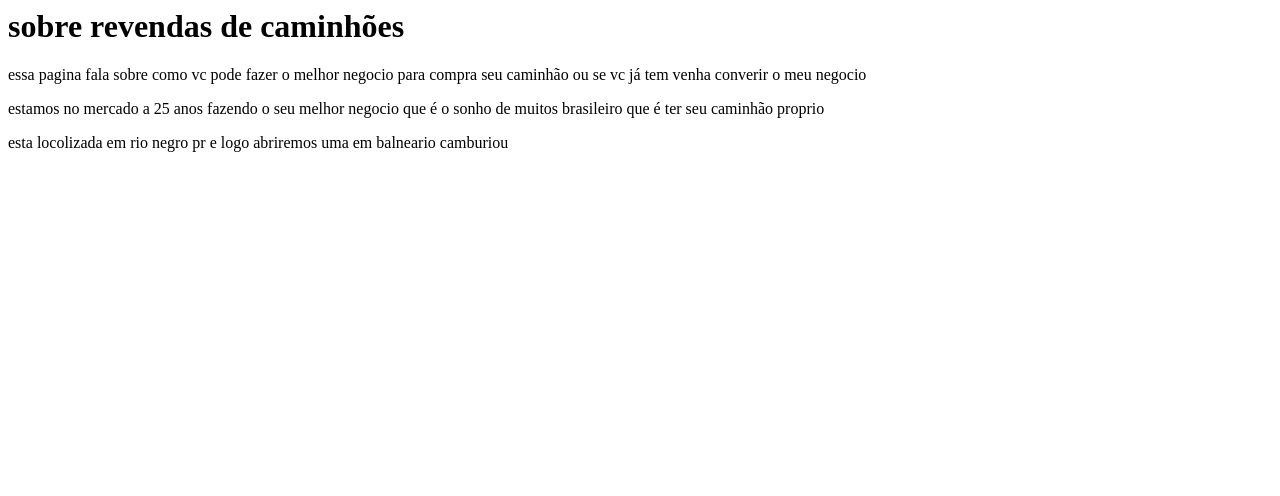
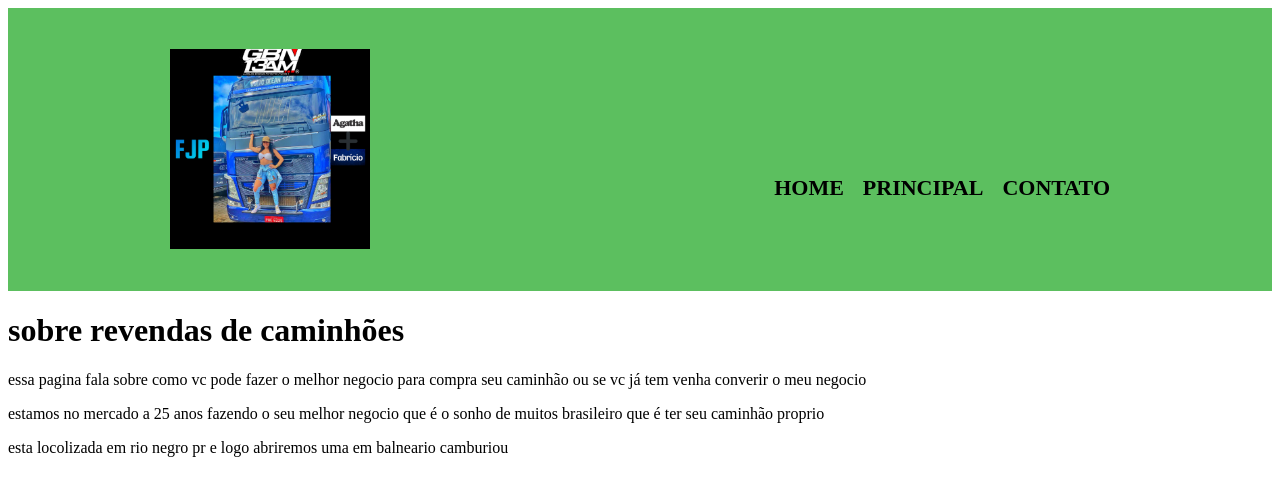
Before and after one commit to fabriciogbn/barao1a-fabricio, a plain HTML site: page index.html in a window 1280 px wide. Drawn offline with Linux system fonts and the light colour scheme.

Commit message:
Update index.html

```diff
--- a/index.html
+++ b/index.html
@@ -3,6 +3,23 @@
   <head>
     <meta charset="UTF-8">
     <title>FJPcaminhões</title>
+    <link rel="stylesheet" href="reset.css">
+	<link rel="stylesheet" href="style.css">
+</head>
+
+<body>
+	<header>
+		<div class="caixa">
+		<h1><img src="imagem2.png" class="logo"></h1>
+		<nav>
+		<ul>
+			<li> <a href="index.html">Home</a></li>
+			<li> <a href="principal.html">Principal</a></li>
+			<li> <a href="contato.html">Contato</a></li>
+		</ul>
+		</nav>
+		</div>
+	</header>
   </head>
 
   <body>
```
